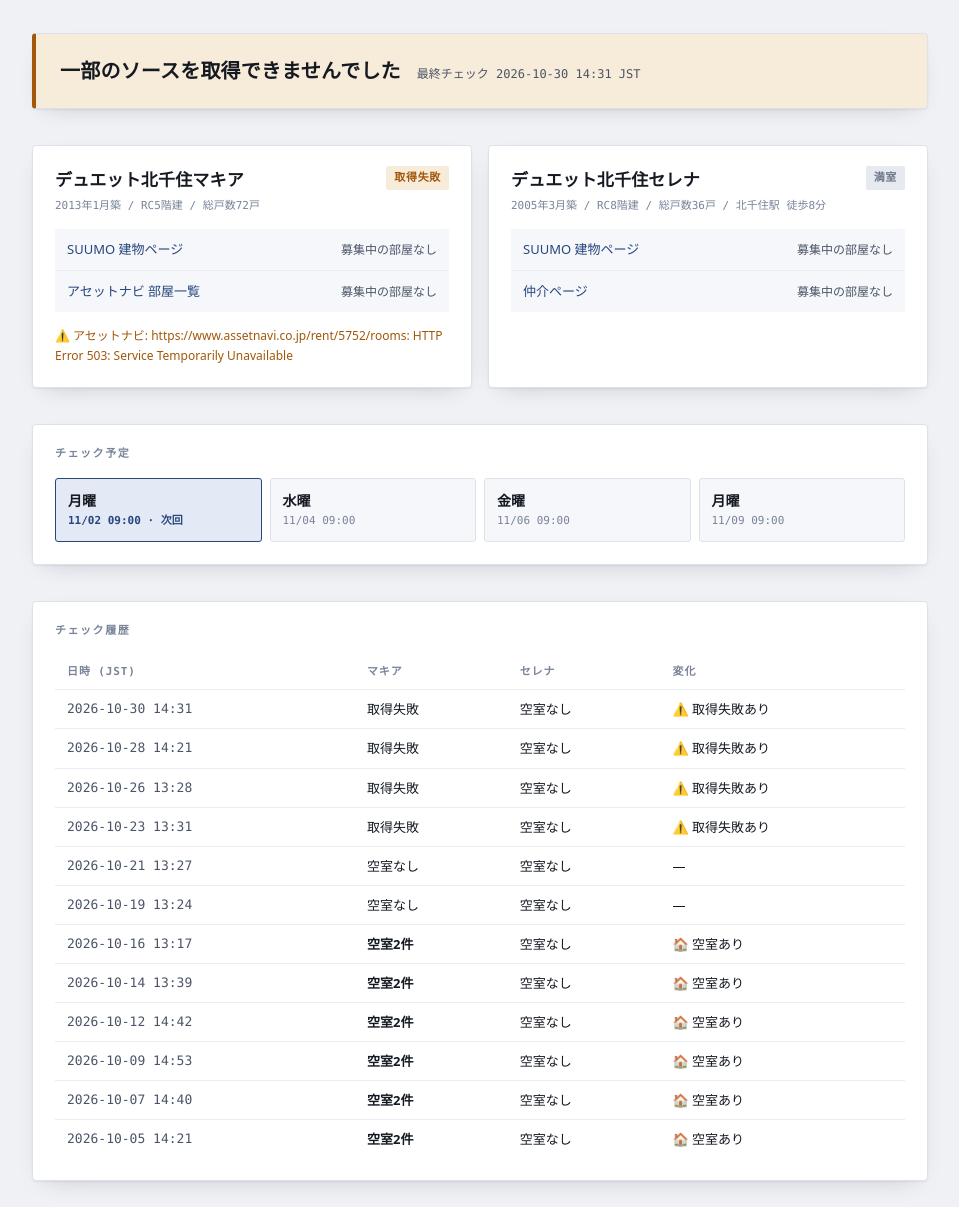
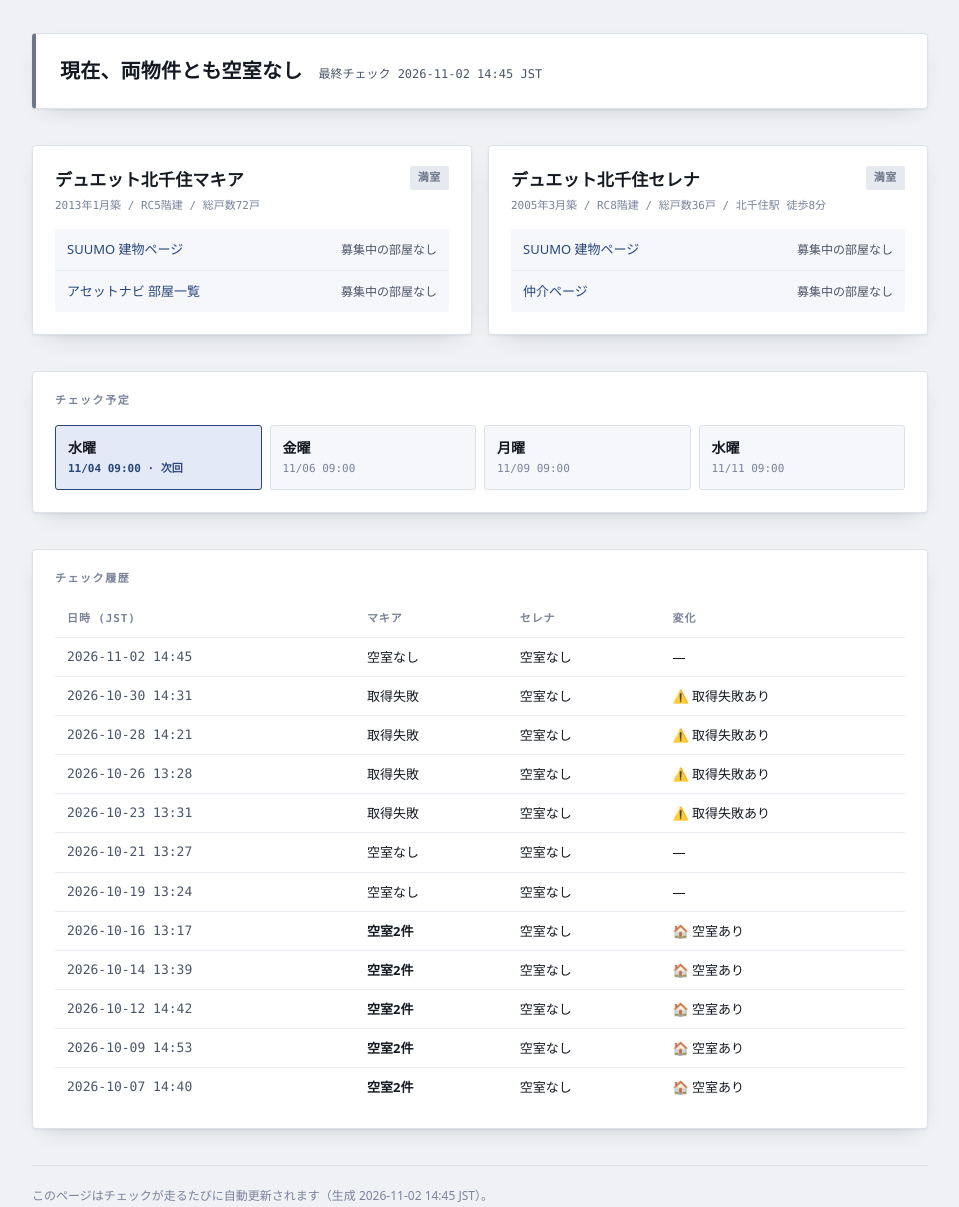
Before and after one commit to yasuuu-af/bukkenCheek, a plain HTML site: page docs/index.html in a window 1280 px wide. Shown: the part 153-1360 px from the top of the page, without its empty margins (160-1119 px from the left). Drawn offline with Linux system fonts and the light colour scheme.

Commit message:
chore: 空室チェック 2026-11-02

```diff
--- a/docs/index.html
+++ b/docs/index.html
@@ -88,9 +88,9 @@ footer p{margin:0 0 .375rem}
     <p class="sub">デュエット北千住マキア・セレナの空室を 月・水・金 09:00 (JST) に自動チェックしています。</p>
   </header>
 
-  <section class="verdict" data-state="warn">
-    <p class="verdict-line">一部のソースを取得できませんでした</p>
-    <p class="verdict-meta">最終チェック 2026-10-30 14:31 JST</p>
+  <section class="verdict" data-state="full">
+    <p class="verdict-line">現在、両物件とも空室なし</p>
+    <p class="verdict-meta">最終チェック 2026-11-02 14:45 JST</p>
   </section>
 
   <section class="grid">
@@ -100,11 +100,11 @@ footer p{margin:0 0 .375rem}
           <h3 class="card-name">デュエット北千住マキア</h3>
           <p class="card-spec">2013年1月築 / RC5階建 / 総戸数72戸</p>
         </div>
-        <span class="chip" data-state="warn">取得失敗</span>
+        <span class="chip" data-state="full">満室</span>
       </div>
 
       <div class="sources"><div class='source'><a href='https://suumo.jp/library/tf_13/sc_13121/to_1001775437/'>SUUMO 建物ページ</a><span class='source-state'>募集中の部屋なし</span></div><div class='source'><a href='https://www.assetnavi.co.jp/rent/5752/rooms'>アセットナビ 部屋一覧</a><span class='source-state'>募集中の部屋なし</span></div></div>
-      <p class='note note--warn'>⚠️ アセットナビ: https://www.assetnavi.co.jp/rent/5752/rooms: HTTP Error 503: Service Temporarily Unavailable</p>
+
     </article>
     <article class="card">
       <div class="card-head">
@@ -122,7 +122,7 @@ footer p{margin:0 0 .375rem}
 
   <section class="panel">
     <h2>チェック予定</h2>
-    <div class="rail"><div class='slot' data-next='true'><div class='slot-day'>月曜</div><div class='slot-when'>11/02 09:00 · 次回</div></div><div class='slot' data-next='false'><div class='slot-day'>水曜</div><div class='slot-when'>11/04 09:00</div></div><div class='slot' data-next='false'><div class='slot-day'>金曜</div><div class='slot-when'>11/06 09:00</div></div><div class='slot' data-next='false'><div class='slot-day'>月曜</div><div class='slot-when'>11/09 09:00</div></div></div>
+    <div class="rail"><div class='slot' data-next='true'><div class='slot-day'>水曜</div><div class='slot-when'>11/04 09:00 · 次回</div></div><div class='slot' data-next='false'><div class='slot-day'>金曜</div><div class='slot-when'>11/06 09:00</div></div><div class='slot' data-next='false'><div class='slot-day'>月曜</div><div class='slot-when'>11/09 09:00</div></div><div class='slot' data-next='false'><div class='slot-day'>水曜</div><div class='slot-when'>11/11 09:00</div></div></div>
   </section>
 
   <section class="panel">
@@ -130,13 +130,13 @@ footer p{margin:0 0 .375rem}
     <div class="scroll">
       <table>
         <thead><tr><th>日時 (JST)</th><th>マキア</th><th>セレナ</th><th>変化</th></tr></thead>
-        <tbody><tr><td>2026-10-30 14:31</td><td>取得失敗</td><td>空室なし</td><td>⚠️ 取得失敗あり</td></tr><tr><td>2026-10-28 14:21</td><td>取得失敗</td><td>空室なし</td><td>⚠️ 取得失敗あり</td></tr><tr><td>2026-10-26 13:28</td><td>取得失敗</td><td>空室なし</td><td>⚠️ 取得失敗あり</td></tr><tr><td>2026-10-23 13:31</td><td>取得失敗</td><td>空室なし</td><td>⚠️ 取得失敗あり</td></tr><tr><td>2026-10-21 13:27</td><td>空室なし</td><td>空室なし</td><td>—</td></tr><tr><td>2026-10-19 13:24</td><td>空室なし</td><td>空室なし</td><td>—</td></tr><tr><td>2026-10-16 13:17</td><td><strong>空室2件</strong></td><td>空室なし</td><td>🏠 空室あり</td></tr><tr><td>2026-10-14 13:39</td><td><strong>空室2件</strong></td><td>空室なし</td><td>🏠 空室あり</td></tr><tr><td>2026-10-12 14:42</td><td><strong>空室2件</strong></td><td>空室なし</td><td>🏠 空室あり</td></tr><tr><td>2026-10-09 14:53</td><td><strong>空室2件</strong></td><td>空室なし</td><td>🏠 空室あり</td></tr><tr><td>2026-10-07 14:40</td><td><strong>空室2件</strong></td><td>空室なし</td><td>🏠 空室あり</td></tr><tr><td>2026-10-05 14:21</td><td><strong>空室2件</strong></td><td>空室なし</td><td>🏠 空室あり</td></tr></tbody>
+        <tbody><tr><td>2026-11-02 14:45</td><td>空室なし</td><td>空室なし</td><td>—</td></tr><tr><td>2026-10-30 14:31</td><td>取得失敗</td><td>空室なし</td><td>⚠️ 取得失敗あり</td></tr><tr><td>2026-10-28 14:21</td><td>取得失敗</td><td>空室なし</td><td>⚠️ 取得失敗あり</td></tr><tr><td>2026-10-26 13:28</td><td>取得失敗</td><td>空室なし</td><td>⚠️ 取得失敗あり</td></tr><tr><td>2026-10-23 13:31</td><td>取得失敗</td><td>空室なし</td><td>⚠️ 取得失敗あり</td></tr><tr><td>2026-10-21 13:27</td><td>空室なし</td><td>空室なし</td><td>—</td></tr><tr><td>2026-10-19 13:24</td><td>空室なし</td><td>空室なし</td><td>—</td></tr><tr><td>2026-10-16 13:17</td><td><strong>空室2件</strong></td><td>空室なし</td><td>🏠 空室あり</td></tr><tr><td>2026-10-14 13:39</td><td><strong>空室2件</strong></td><td>空室なし</td><td>🏠 空室あり</td></tr><tr><td>2026-10-12 14:42</td><td><strong>空室2件</strong></td><td>空室なし</td><td>🏠 空室あり</td></tr><tr><td>2026-10-09 14:53</td><td><strong>空室2件</strong></td><td>空室なし</td><td>🏠 空室あり</td></tr><tr><td>2026-10-07 14:40</td><td><strong>空室2件</strong></td><td>空室なし</td><td>🏠 空室あり</td></tr></tbody>
       </table>
     </div>
   </section>
 
   <footer>
-    <p>このページはチェックが走るたびに自動更新されます（生成 2026-10-30 14:31 JST）。</p>
+    <p>このページはチェックが走るたびに自動更新されます（生成 2026-11-02 14:45 JST）。</p>
     <p>空室の有無にかかわらず毎回 Discord に通知が届きます。投稿が無い日は仕組みが止まっているサインです。</p>
     <p><a href="https://github.com/yasuuu-af/bukkenCheek">ソースと履歴（GitHub）</a></p>
   </footer>
--- a/state.json
+++ b/state.json
@@ -1,5 +1,5 @@
 {
-  "last_checked": "2026-10-30T14:31:48.281918+09:00",
+  "last_checked": "2026-11-02T14:45:09.468693+09:00",
   "last_change_detected": "2026-10-16T13:17:16.518366+09:00",
   "buildings": {
     "makia": {
@@ -7,9 +7,7 @@
       "vacancy": false,
       "room_keys": [],
       "available_rooms": [],
-      "errors": [
-        "アセットナビ: https://www.assetnavi.co.jp/rent/5752/rooms: HTTP Error 503: Service Temporarily Unavailable"
-      ]
+      "errors": []
     },
     "serena": {
       "name": "デュエット北千住セレナ",
```
Also changed, not shown: 1 other file.
